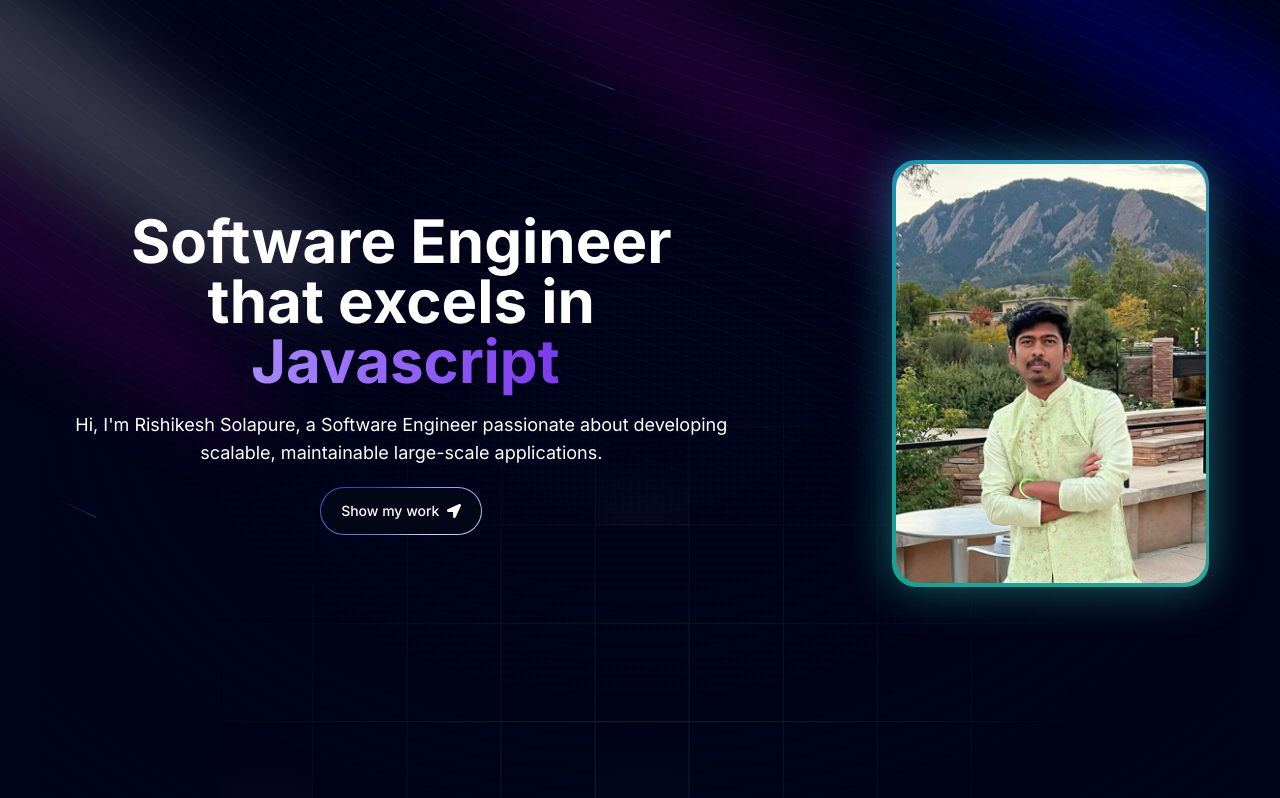
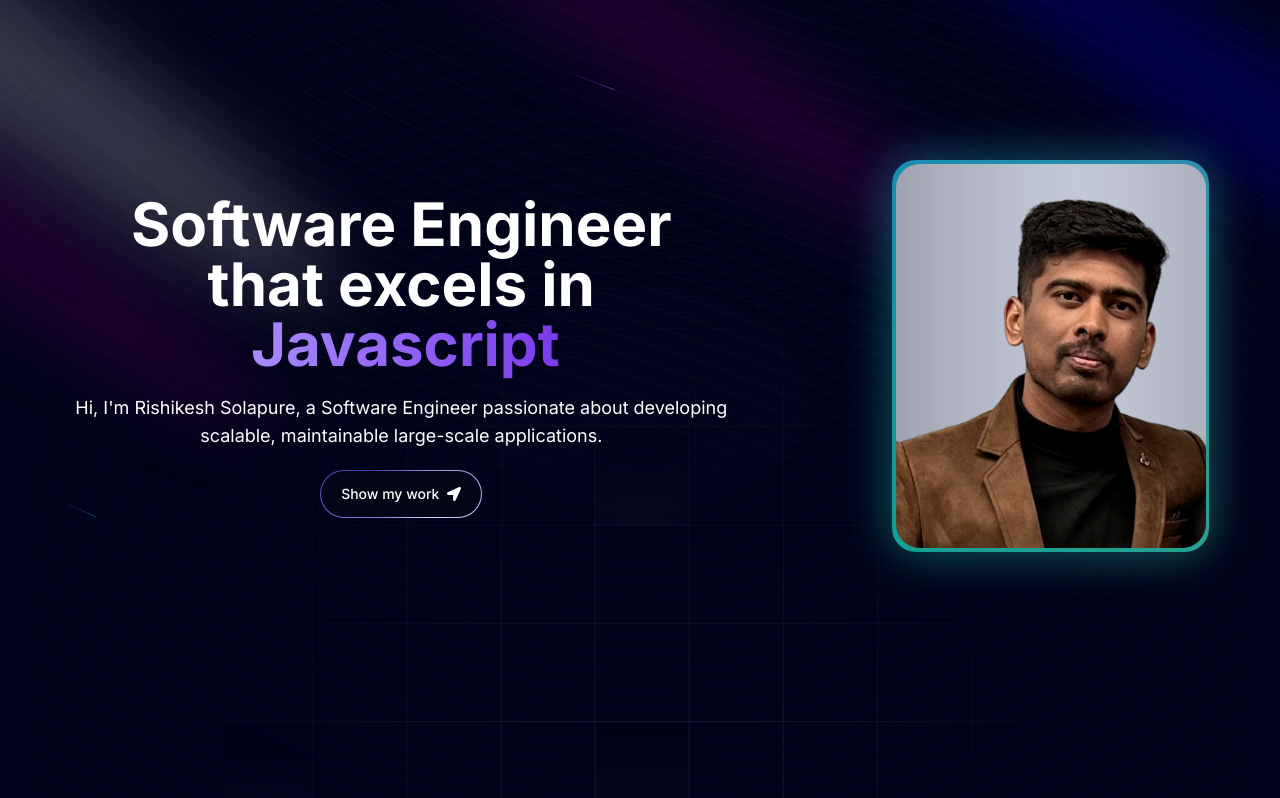
Before and after one commit to Rishiii7/portfolio, a Next.js app: page / in a window 1280 px wide. Shown: the top 798 px of the page. Built offline with nearby package versions, Linux system fonts and the light colour scheme.

Commit message:
added professional photo

```diff
--- a/components/Hero.tsx
+++ b/components/Hero.tsx
@@ -53,11 +53,11 @@ const Hero = () => {
             <div className='mt-10 md:mt-0'>
             <BackgroundGradient >
               <Image
-                src={"/photo.jpeg"}
+                src={"/profile-pic.png"}
                 alt='logo'
                 width={500}
                 height={500}
-                className='rounded-3xl'
+                className='relative rounded-3xl'
               />
               </BackgroundGradient>
             </div>
```
Also changed, not shown: public/profile-pic.png (added).
